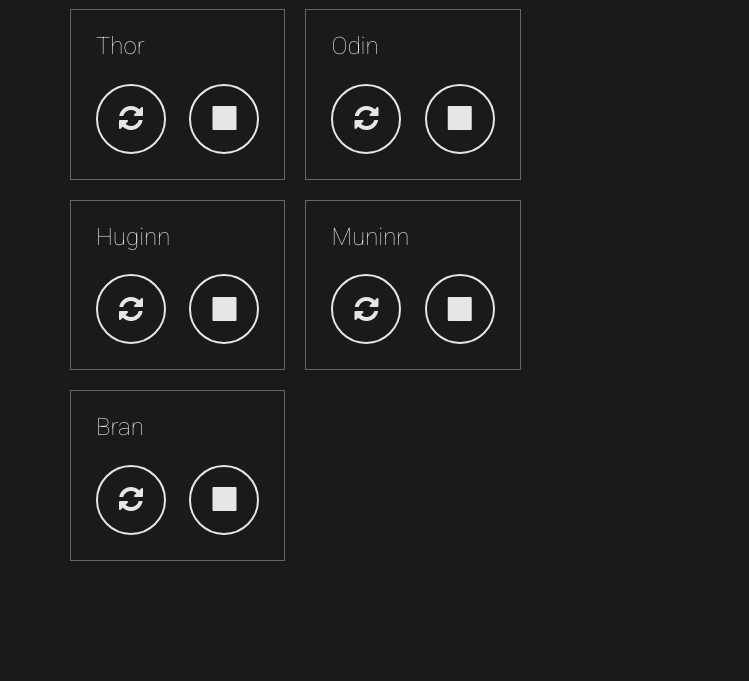
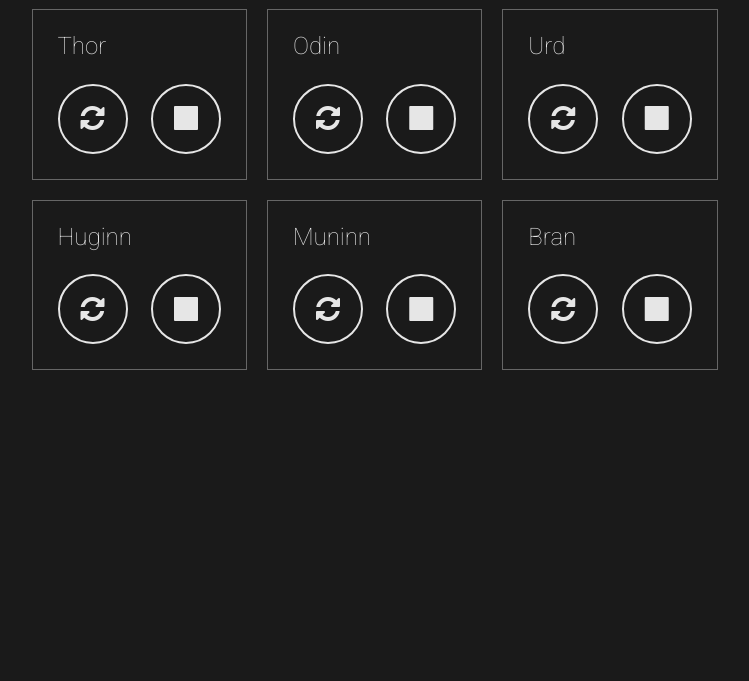
Before and after one commit to schwartzman/pm2-controls, a website: page public/index.html in a window 1280 px wide. Shown: the part 137-818 px from the top of the page, without its empty margins (250-999 px from the left). Drawn offline with nearby package versions, Linux system fonts and the light colour scheme; files that its build step writes are made by us from their sources.

Commit message:
Add Urd. id:2440

```diff
--- a/public/index.html
+++ b/public/index.html
@@ -26,6 +26,11 @@
                     <button data-action="restart"><i class="fa fa-fw fa-refresh"></i></button>
                     <button data-action="stop"><i class="fa fa-fw fa-stop"></i></button>
                 </div>
+                <div class="module" data-module="urd">
+                    <h2 data-action="describe">Urd</h2>
+                    <button data-action="restart"><i class="fa fa-fw fa-refresh"></i></button>
+                    <button data-action="stop"><i class="fa fa-fw fa-stop"></i></button>
+                </div>
                 <div class="module first" data-module="huginn">
                     <h2 data-action="describe">Huginn</h2>
                     <button data-action="restart"><i class="fa fa-fw fa-refresh"></i></button>
--- a/public/scss/main.scss
+++ b/public/scss/main.scss
@@ -138,7 +138,7 @@ body {
 
 @media only screen and (min-width: 480px) {
 	.inner {
-		max-width: 50%;
+		max-width: (25*3+164)*3px;
 	}
 }
 
```
